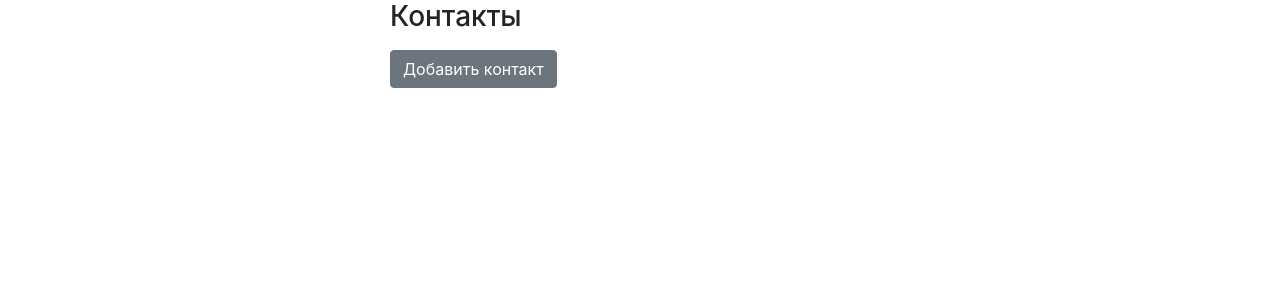
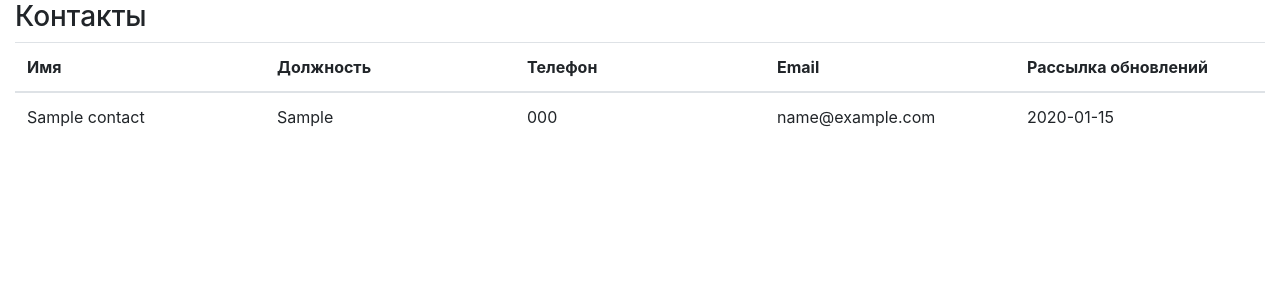
Before and after one commit to NjemTop/Creg, a Django app: template myapp/templates/myapp/test.html in a window 1280 px wide. Shown: the top 300 px of the page. Run offline with Django 4.2, Linux system fonts and the light colour scheme; the template is opened without the code that fills it: most values are stand-ins (such as "Sample title", 1, 10 or a date in 2020); some libraries are stand-ins or nearby versions.

Commit message:
добавил вывод контактов если есть

```diff
--- a/myapp/templates/myapp/add_client.html
+++ b/myapp/templates/myapp/add_client.html
@@ -41,6 +41,7 @@
                     <div class="form-group">
                         <label for="">Должность контакта</label>
                         <select class="form-control" name="contact_position[]">
+                            <option value="">-- Выберите должность --</option>
                             <option value="Руководитель">Руководитель</option>
                             <option value="Администратор">Администратор</option>
                             <option value="Секретарь">Секретарь</option>
@@ -59,6 +60,7 @@
                     <div class="form-group">
                         <label for="">Рассылка обновлений</label>
                         <select class="form-control" name="notification_update[]">
+                            <option value="">-- Выберите рассылку --</option>
                             <option value="Основной контакт">Основной контакт</option>
                             <option value="Копия рассылки">Копия рассылки</option>
                         </select>
--- a/myapp/templates/myapp/test.html
+++ b/myapp/templates/myapp/test.html
@@ -1,60 +1,31 @@
 {% extends "myapp/base.html" %}
 
 {% block content %}
+<!-- Оставьте существующий код без изменений -->
 <!-- ... -->
-<div class="form-container">
-    <form method="post" action="{% url 'add_client_web' %}" id="add-client-form">
-        {% csrf_token %}
-        <!-- ... -->
-        <div class="form-group" id="contacts-container">
-            <h3>Контакты</h3>
-            <div id="contact-template" style="display:none;">
-                <hr>
-                <div class="form-group">
-                    <label for="">Имя контакта</label>
-                    <input type="text" class="form-control contact-name-input" name="contact_name[]" >
-                </div>
-                <div class="form-group">
-                    <label for="">Должность контакта</label>
-                    <select class="form-control" name="contact_position[]">
-                        <option value="Руководитель">Руководитель</option>
-                        <option value="Администратор">Администратор</option>
-                        <option value="Секретарь">Секретарь</option>
-                        <option value="Сотрудник">Сотрудник</option>
-                        <option value="Сотрудник ИБ">Сотрудник ИБ</option>
-                    </select>
-                </div>
-                <div class="form-group">
-                    <label for="">Телефон контакта</label>
-                    <input type="text" class="form-control" name="contact_phone[]">
-                </div>
-                <div class="form-group">
-                    <label for="">Электронная почта контакта</label>
-                    <input type="email" class="form-control" name="contact_email[]">
-                </div>
-                <div class="form-group">
-                    <label for="">Рассылка обновлений</label>
-                    <select class="form-control" name="notification_update[]">
-                        <option value="Основной контакт">Основной контакт</option>
-                        <option value="Копия рассылки">Копия рассылки</option>
-                    </select>
-                </div>
-            </div>
-        </div>
-        <button type="button" class="btn btn-secondary" id="add-contact-button">Добавить контакт</button>
-        <!-- ... -->
-    </form>
-</div>
+
+<!-- Добавьте таблицу для отображения контактов -->
+<h3>Контакты</h3>
+<table class="table">
+    <thead>
+        <tr>
+            <th scope="col">Имя</th>
+            <th scope="col">Должность</th>
+            <th scope="col">Телефон</th>
+            <th scope="col">Email</th>
+            <th scope="col">Рассылка обновлений</th>
+        </tr>
+    </thead>
+    <tbody>
+        {% for contact in contacts %}
+            <tr>
+                <td>{{ contact.contact_name }}</td>
+                <td>{{ contact.contact_position }}</td>
+                <td>{{ contact.contact_phone }}</td>
+                <td>{{ contact.contact_email }}</td>
+                <td>{{ contact.notification_update }}</td>
+            </tr>
+        {% endfor %}
+    </tbody>
+</table>
 {% endblock %}
-
-{% block extra_js %}
-<script>
-    // ...
-    $("#add-contact-button").click(function () {
-        var newContact = $("#contact-template").clone().removeAttr("id");
-        newContact.css("display", "");
-        $("#contacts-container").append(newContact);
-    });
-    // ...
-</script>
-{% endblock %}
```
Also changed, not shown: myapp/templates/myapp/get_client.html (+23 -0 lines), myapp/views.py (deleted, +0 -43 lines), myapp/web_views.py (+6 -2 lines).
